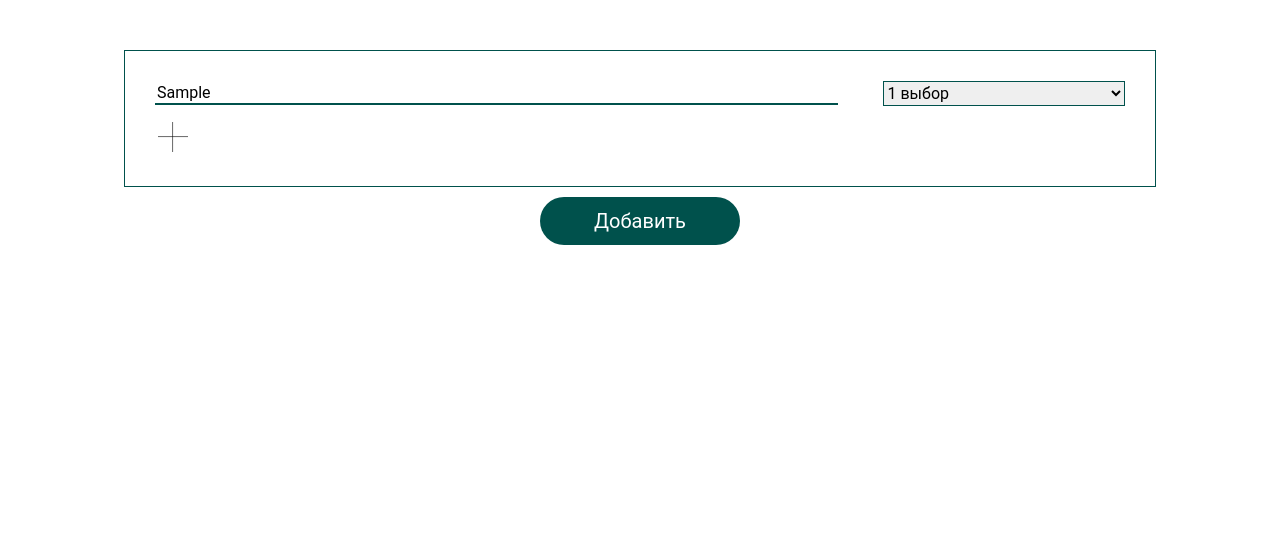
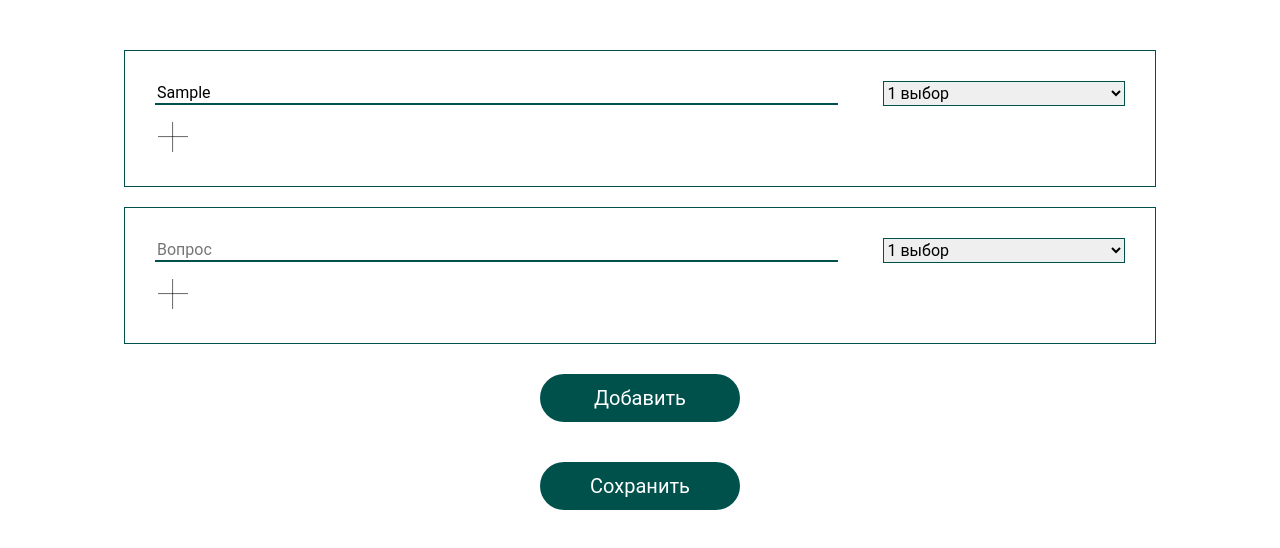
Before and after one commit to AnnaGlushenok/schoolWeb, a website: page pages/test_teacher/test_teacher.html in a window 1280 px wide. Both pictures are taken after typing "Sample" into the empty fields and a click on the button "Добавить". Drawn offline with Linux system fonts and the light colour scheme.

Commit message:
test_teacher

```diff
--- a/pages/test_teacher/test_teacher.html
+++ b/pages/test_teacher/test_teacher.html
@@ -10,7 +10,7 @@
 <body>
 <main>
     <div class="main__block block">
-        <div class="block__card card">
+        <div class="block__card card" id="0">
             <div class="card__question_title question_title">
                 <input type="text" class="question_title__question" name="question" placeholder="Вопрос">
                 <select name="question_types" class="question_title__combobox" id="question_type">
@@ -19,13 +19,15 @@
                     <option>Самому написать</option>
                 </select>
             </div>
-
-            <div class="card__questions questions"><button class="questions__add_btn" onclick="addQuestion()">
+            <div class="questions__question question"></div>
+            <div class="card__questions questions">
+                <button class="questions__add_btn" onclick="addQuestion()">
                     <img class="questions__img" src="../../images/plus.svg" alt="plus">
-                </button></div>
-
+                </button>
+            </div>
         </div>
         <button class="block__button" onclick="addCard()">Добавить</button>
+        <button class="block__button" onclick="save()">Сохранить</button>
     </div>
 </main>
 </body>
--- a/pages/test_teacher/test_teacher.js
+++ b/pages/test_teacher/test_teacher.js
@@ -1,8 +1,13 @@
 function addDivBlock() {
-    let id = findLastId(".questions");
+    // let id = findLastId(".questions");
+    let id = findLastId(".block__card");
+    console.log("id ", id);
     let div = document.createElement("div")
     div.setAttribute("class", "questions__question question");
-    div.setAttribute("id", (id + 1));
+    let len = document.querySelector(".block__card").children.length - 2;
+    console.log("len ", len);
+    div.setAttribute("id", "" + id + len);
+    //  document.querySelector(".block__card").children.length - 2;
 
     return div;
 }
@@ -54,6 +59,85 @@ function addQuestion() {
     div.appendChild(input);
     div.appendChild(button);
 
-    let parent = document.getElementsByClassName("questions__add_btn")[0];
-    document.getElementsByClassName("questions")[0].insertBefore(div, parent);
+    let id = event.target.parentNode.parentNode.parentNode.id;
+    let parent = document.getElementById(id).children[1];
+    let d = document.getElementById(id);
+    d.insertBefore(div, parent);
 }
+
+function addCard() {
+    let div = document.createElement("div");
+    div.setAttribute("class", "block__card card");
+    div.setAttribute("id", findLastId(".block") + 1);
+
+    let questionDiv = document.createElement("div");
+    questionDiv.setAttribute("class", "card__question_title question_title");
+
+    let input = document.createElement("input");
+    input.setAttribute("type", "text");
+    input.setAttribute("class", "question_title__question");
+    input.setAttribute("name", "question");
+    input.setAttribute("placeholder", "Вопрос");
+
+    let select = document.createElement("select");
+    select.setAttribute("name", "question_types");
+    select.setAttribute("class", "question_title__combobox");
+    select.setAttribute("id", "question_type");
+
+    let values = ["1 выбор", "Чек боксы", "Самому написать"];
+    for (let i = 0; i < values.length; i++) {
+        let option = document.createElement("option");
+        option.innerHTML = values[i]
+        select.appendChild(option);
+    }
+
+    let buttonsDiv = document.createElement("div");
+    buttonsDiv.setAttribute("class", "card__questions questions");
+
+    let button = document.createElement("button");
+    button.setAttribute("class", "questions__add_btn");
+    button.setAttribute("onclick", "addQuestion()");
+
+    let img = document.createElement("img");
+    img.setAttribute("class", "questions__img");
+    img.setAttribute("src", "../../images/plus.svg");
+    img.setAttribute("alt", "plus");
+
+    questionDiv.appendChild(input);
+    questionDiv.appendChild(select);
+    button.appendChild(img);
+    buttonsDiv.appendChild(button);
+
+    div.appendChild(questionDiv);
+    div.appendChild(buttonsDiv);
+
+    let parent = document.getElementsByClassName("block__button")[0];
+    document.getElementsByClassName("block")[0].insertBefore(div, parent);
+}
+
+function save() {
+    let children = document.querySelector(".page").children;
+    let data = [];
+    let ids = [];
+    for (let i = 0; i < children.length; i++) {
+        data[i] = document.getElementsByClassName("block__content")[0].textContent;
+        ids[i] = children[i].id;
+    }
+    console.log(data);
+    let json = {
+        ids: ids,
+        content: data
+    }
+    console.log(json);
+    fetch('/api/user', {
+        method: 'POST',
+        headers: {
+            'Content-Type': 'application/json'
+        },
+        body: JSON.stringify(json)
+    }).then(function (response) {
+        console.log("Данные успешно отправлены на сервер");
+    }).catch(function (error) {
+        console.log("Ошибка при отправке данных на сервер");
+    });
+}
--- a/pages/test_teacher/test_teacher.scss
+++ b/pages/test_teacher/test_teacher.scss
@@ -11,6 +11,7 @@
     justify-content: center;
     flex-direction: column;
     padding: 50px;
+    gap: 20px;
   }
 }
 
```
Also changed, not shown: pages/test_teacher/test_teacher.css, 1 other file.
